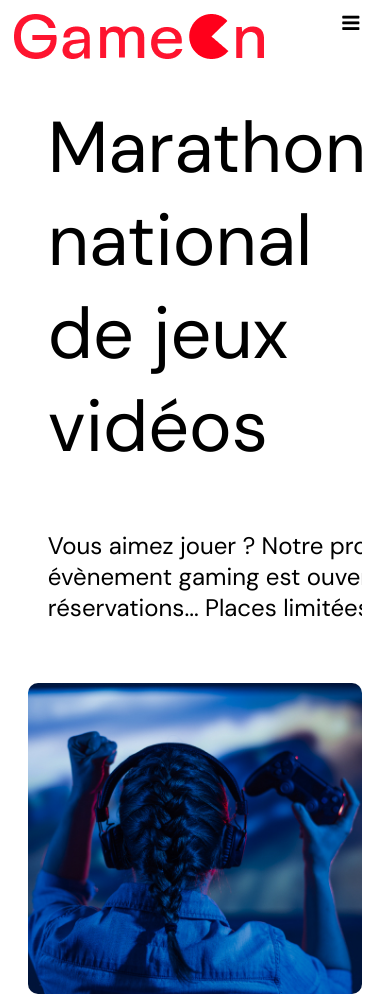
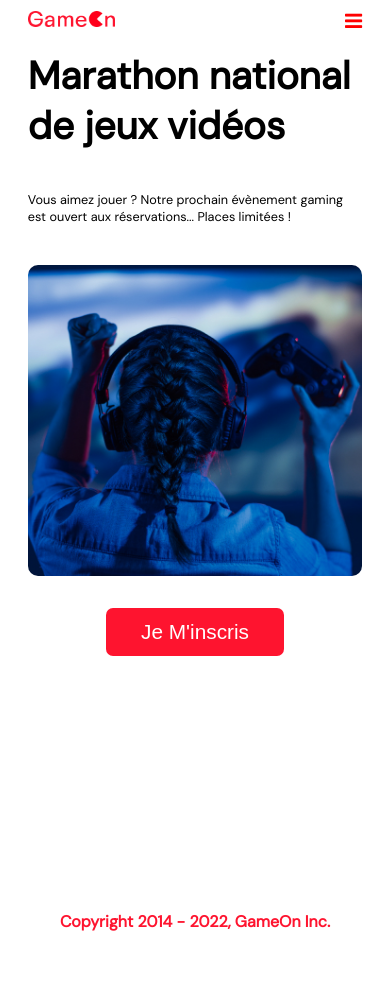
Before and after one commit to kalilmedfai/Projet-4-GameOn, a plain HTML site: page index.html in a window 390 px wide. Shown: the top 994 px of the page. After the commit the page ends 962 px from the top, so only its background shows below. Drawn offline with Linux system fonts and the light colour scheme.

Commit message:
responsive

```diff
--- a/modal.css
+++ b/CSS/modal.css
@@ -68,39 +68,6 @@ img {
   display: none;
 }
 
-@media screen and (max-width: 768px) {
-  .topnav a {display: none;}
-  .topnav a.icon {
-    float: right;
-    display: block;
-  }
-}
-
-@media screen and (max-width: 768px) {
-  .topnav.responsive {position: relative;}
-  .topnav.responsive .icon {
-    position: absolute;
-    right: 0;
-    top: 0;
-  }
-  .topnav.responsive a {
-    float: none;
-    display: block;
-    text-align: left;
-  }
-}
-
-
-
- @media screen and (max-width: 540px) {
-  .topnav a {display: none;}
-  .topnav a.icon {
-    float: right;
-    display: block;
-    margin-top: -15px;
-  }
-}
-
 main {
   font-size: 130%;
   font-weight: bolder;
@@ -111,8 +78,6 @@ main {
   margin: 1px 20px 15px;
   border-radius: 2rem;
   text-align: justify;
-
-
 }
 
 .modal-btn {
@@ -409,7 +374,8 @@ input[data-error]::after {
   border-radius: 10px;
   display: grid;
   grid-template-columns: repeat(12, 1fr);
-  overflow: hidden;
+  /*modification*/
+  /*overflow: hidden;*/
   box-shadow: 0 2px 7px 2px rgba(0, 0, 0, 0.2);
   margin-bottom: 10px;
 }
@@ -420,7 +386,6 @@ input[data-error]::after {
   color: #fff;
   position: relative;
   text-align: left;
-  min-width: 424px;
 }
 .hero-content::after {
   content: "";
@@ -436,15 +401,16 @@ input[data-error]::after {
   z-index: 1;
 }
 .hero-headline {
-  font-size: 6rem;
+  font-size: 5.65rem;
   font-weight: normal;
   white-space: nowrap;
 }
 .hero-text {
-  width: 146%;
+  width: 26rem;
   font-weight: normal;
   margin-top: 57px;
   padding: 0;
+  font-size: 1.4rem;
 }
 .btn-signup {
   outline: none;
@@ -462,6 +428,7 @@ input[data-error]::after {
   height: 100%;
   display: block;
   padding: 0;
+  object-fit: cover;
 }
 .copyrights {
   color: #fe142f;
@@ -478,7 +445,37 @@ footer {
   padding-right: 2vw;
   margin: 0 20px;
 }
+
+/*ajout media*/
+
+@media screen and (max-width: 1030px) {
+  /* ajout */
+  .header-logo img{
+    width: 200px;
+  }
+
+  .topnav a {
+    padding: 9px 9px;
+    margin: 3px;
+    font-size: 14px;
+  }
+
+  .hero-headline {
+    font-size: 5rem;
+  }
+}
+
 @media screen and (max-width: 800px) {
+
+  /* ajout */
+  .topnav {
+    padding-top: 2vw;
+    padding-left: 2vw;
+    padding-right: 2vw;
+    margin: 1px 20px 15px;
+    text-align: justify;
+  }
+
   .hero-section {
     display: block;
     box-shadow: unset;
@@ -486,7 +483,7 @@ footer {
   .hero-content {
     background: #fff;
     color: #000;
-    padding: 20px;
+    padding: 0;
   }
   .hero-content::after {
     content: unset;
@@ -494,13 +491,15 @@ footer {
   .hero-content .btn-signup {
     display: none;
   }
+  /* modification taille + weight font */
   .hero-headline {
-    font-size: 4.5rem;
-    white-space: normal;
+    font-size: 9.9vw;
+    font-weight: 600;
   }
   .hero-text {
-    width: unset;
-    font-size: 1.5rem;
+    /* modification largeur */
+    width: 100%;
+    font-size: 3.25VW;
   }
   .hero-img img {
     border-radius: 10px;
@@ -517,6 +516,50 @@ footer {
   }
 }
 
+@media screen and (max-width: 768px) {
+  .topnav.responsive {position: relative;}
+  .topnav.responsive .icon {
+    position: absolute;
+    right: 0;
+    top: 0;
+  }
+  .topnav a {display: none;}
+  .topnav a.icon {
+    float: right;
+    display: block;
+    /* ajout */
+    color: red;
+    font-size: 25px;
+    margin: 0;
+    padding: 0;
+  }
+  .topnav.responsive a {
+    float: none;
+    display: block;
+    text-align: left;
+  }
+}
+
+@media screen and (max-width: 540px) {
+  .topnav a {display: none;}
+  .topnav a.icon {
+    float: right;
+    display: block;
+    /* ajout */
+    color: red;
+    font-size: 20px;
+  }
+  /* ajout */
+  .header-logo img{
+    width: 103px;
+  }
+  /* ajout */
+  .hero-text {
+    margin-top: 40px;
+  }
+}
+
+
 @keyframes modalopen {
   from {
     opacity: 0;
--- a/index.html
+++ b/index.html
@@ -4,7 +4,7 @@
     <meta charset="utf-8" />
     <title>Reservation</title>
     <meta name="viewport" content="width=device-width,initial-scale=1" />
-    <link rel="stylesheet" href="modal.css" />
+    <link rel="stylesheet" href="CSS/modal.css" />
     <link rel="stylesheet" href="https://cdnjs.cloudflare.com/ajax/libs/font-awesome/4.7.0/css/font-awesome.min.css">
     <link
       href="https://fonts.googleapis.com/css?family=DM+Sans"
@@ -14,7 +14,7 @@
   <body>
     <div class="topnav" id="myTopnav">
       <div class="header-logo">
-      <img alt="logo" src="Logo.png" width="auto" height="auto" />
+      <img alt="logo" src="Images/Logo.png" width="auto" height="auto" />
     </div>
     <div class="main-navbar">
 
@@ -45,7 +45,7 @@
           </button>
         </div>
         <div class="hero-img">
-          <img src="./bg_img.jpg" alt="img" />
+          <img src="Images/bg_img.jpg" alt="img" />
         </div>
         <button class="btn-signup modal-btn">
           je m'inscris
```
Also changed, not shown: Images/Logo.png (renamed from Logo.png), Images/bg_img.jpg (renamed from bg_img.jpg).
